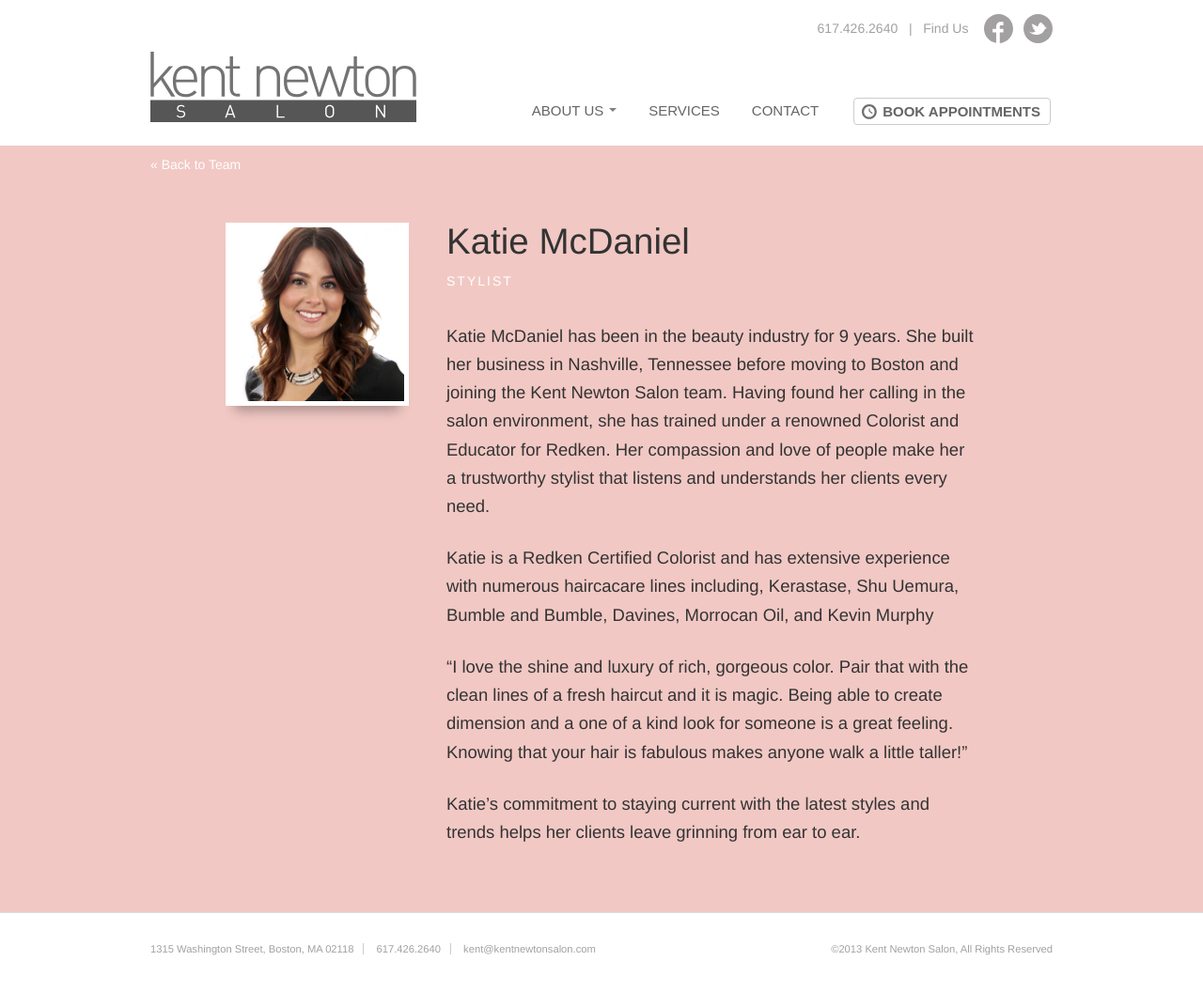
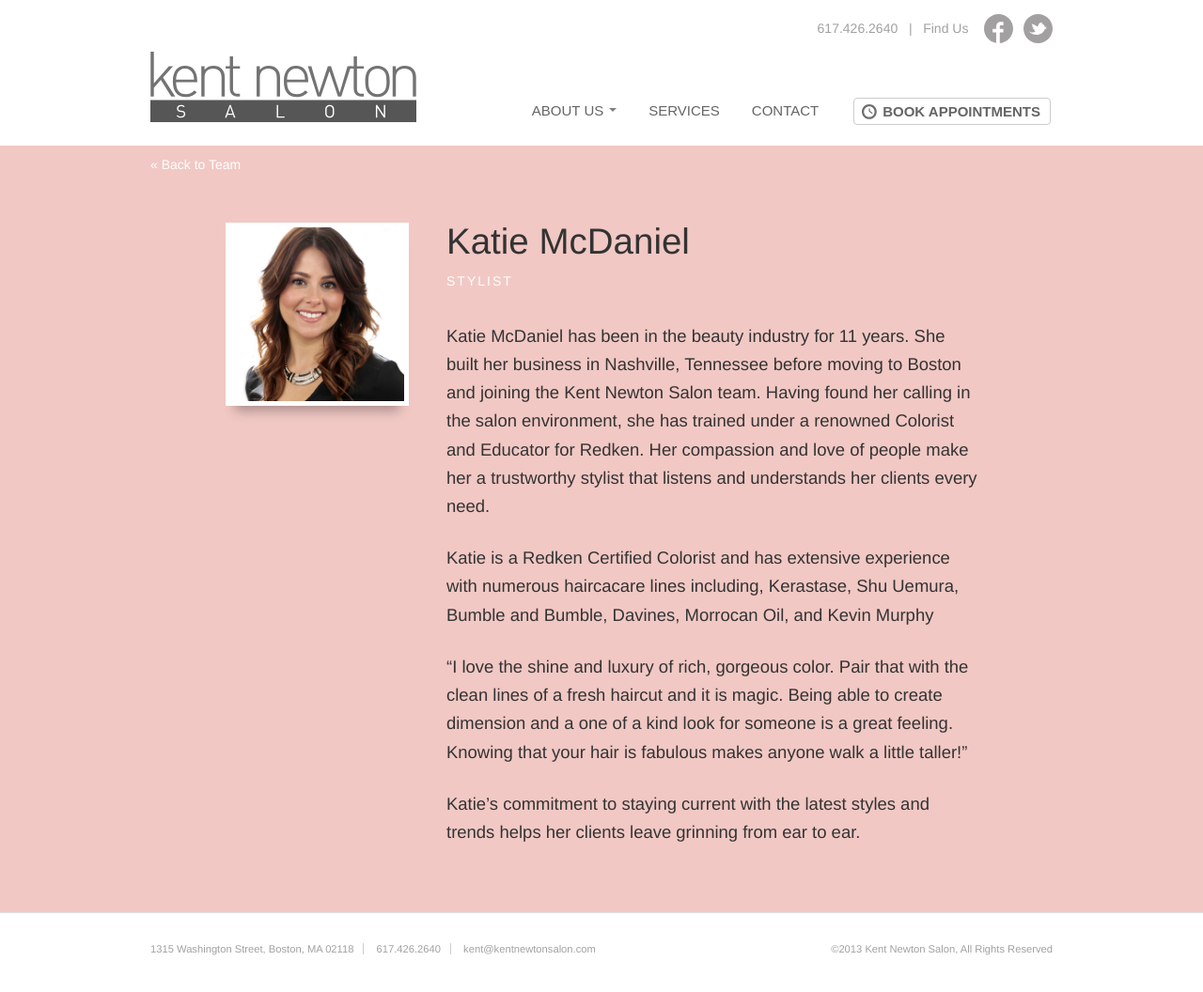
Before and after one commit to knsnewsite/knsnewsite.github.io, a Jekyll site: the page built from team/katie-mcdaniel/index.html, in a window 1280 px wide. Shown: the whole page at 94% size. Built offline with Jekyll 4.4.1, drawn with Linux system fonts in a browser that asks for light colours.

Commit message:
Copy tweaks

```diff
--- a/contact/index.html
+++ b/contact/index.html
@@ -24,7 +24,7 @@ layout: main
 			</section>
 			<section class="hrs">
 				<h3>Hours of Operation</h3>
-				<p>Monday 10-6<br>Tuesday 10-6<br>Wednesday 10-6<br>Thursday 10-8<br>Friday 10-8<br>Saturday 10-6<br>Sunday 10-6</p>
+				<p>Monday 10-6<br>Tuesday 10-6<br>Wednesday 10-8<br>Thursday 10-8<br>Friday 10-8<br>Saturday 10-6<br>Sunday 10-6</p>
 			</section>
 			<section class="social">
 				<h3>Say Hello</h3>
--- a/services/index.html
+++ b/services/index.html
@@ -8,11 +8,11 @@ layout: services
 </section>
 <section class="service-content">
 	<div class="single-col">
-		<p>Jamie Macklin <span class="cost">$55</span></p>
+		<p>Jamie Macklin <span class="cost">$65</span></p>
 		<p>Dana Morse <span class="cost">$65</span></p>
 		<p>Joshua Paul <span class="cost">$65</span></p>
-		<p>Katie M<span style="text-transform:none;">c</span>Daniel <span class="cost">$65</span></p>
-		<p>Kimberly Griffin <span class="cost">$75</span></p>
+		<p>Katie M<span style="text-transform:none;">c</span>Daniel <span class="cost">$75</span></p>
+		<p>Kimberly Griffin <span class="cost">$85</span></p>
 		<p>Lily Cirolo <span class="cost">$85</span></p>
 		<p>Taylor Ellis <span class="cost">$85</span></p>
 		<p>Kent Newton <span class="cost">$135</span></p>
--- a/services/keratin-treatments/index.html
+++ b/services/keratin-treatments/index.html
@@ -10,5 +10,6 @@ layout: services
 		<p>Keratin Complex <i>starts at<span class="cost">$475</span></i></p>
 		<p>Brazilian Blowout <i>starts at<span class="cost">$475</span></i></p>
 		<p>Keratin Express Blowout <span class="pricing">$150</span></p>
+    <p>Split-End Treatment <span class="pricing">$50</span></p>
 	</div>
 </section>
--- a/team/katie-mcdaniel/index.html
+++ b/team/katie-mcdaniel/index.html
@@ -10,7 +10,7 @@ layout: main
 				<h1 class="title-head">Katie M<i style="text-transform:none;font-style:normal;">c</i>Daniel</h1>
 				<span class="title">Stylist</span>
 				<div class="bio">
-					<p>Katie McDaniel has been in the beauty industry for 9 years. She built her business in Nashville, Tennessee before moving to Boston and joining the Kent Newton Salon team. Having found her calling in the salon environment, she has trained under a renowned Colorist and Educator for Redken. Her compassion and love of people make her a trustworthy stylist that listens and understands her clients every need.</p>
+					<p>Katie McDaniel has been in the beauty industry for 11 years. She built her business in Nashville, Tennessee before moving to Boston and joining the Kent Newton Salon team. Having found her calling in the salon environment, she has trained under a renowned Colorist and Educator for Redken. Her compassion and love of people make her a trustworthy stylist that listens and understands her clients every need.</p>
 
 					<p>Katie is a Redken Certified Colorist and has extensive experience with numerous haircacare lines including, Kerastase, Shu Uemura, Bumble and Bumble, Davines, Morrocan Oil, and Kevin Murphy</p>
 
```
Also changed, not shown: 4 other files.
